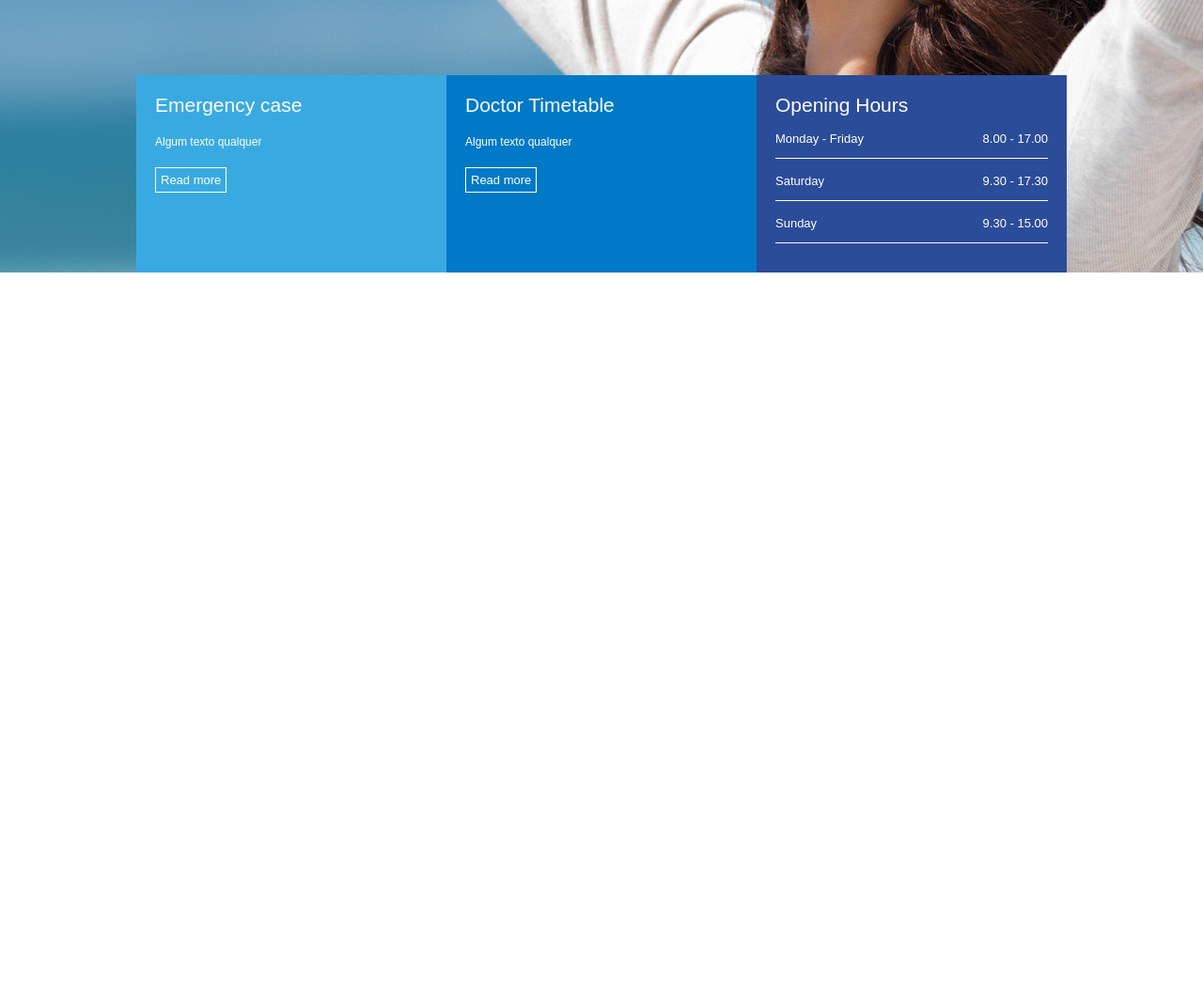
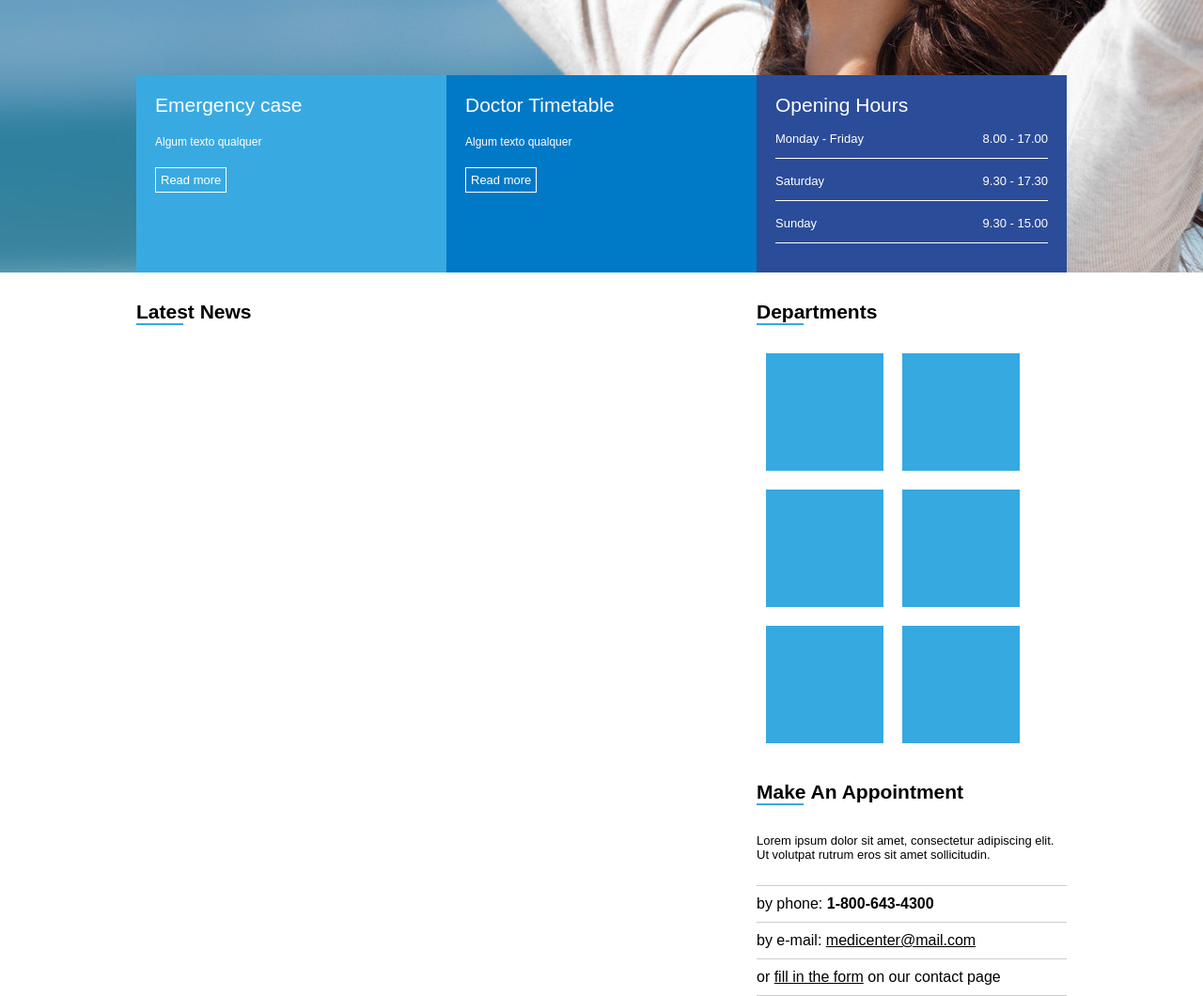
Before and after one commit to Wolaci/medicenterb7, a plain HTML site: page index.html in a window 1280 px wide. Shown: the part 500-1560 px from the top of the page at 94% size. Before the commit the page ends 800 px from the top, so only its background shows below. Drawn offline with Linux system fonts and the light colour scheme.

Commit message:
Tentando colocar informações laterais

```diff
--- a/assets/css/template.css
+++ b/assets/css/template.css
@@ -132,4 +132,69 @@ nav a:hover{
   text-shadow: 0px1px0px#555;
   margin-top: 3px;
   margin-bottom: 3px;
-  }
+}
+
+#geral{
+  display:flex;
+  justify-content: center;
+}
+
+#geral section{
+  flex:2;
+}
+
+#geral aside{
+  flex:1
+}
+
+.widget_title{
+  margin-top: 30px;
+  margin-bottom: 20px;
+}
+
+.widget_title_text{
+  color: #000000;
+  font-size: 21px;
+  font-weight: bold;
+}
+
+.widget_title_bar{
+  width: 50px;
+  height: 2px;
+  background-color: #36a9e1;
+}
+
+.widget_departments_body {
+  display: flex;
+  flex-wrap: wrap;
+}
+.widget_departments_body div {
+  width: 125px;
+  height: 125px;
+  background-color: #36a9e1;
+  margin: 10px;
+}
+
+
+.widget_appointment {
+  display: flex;
+  flex-direction: column;
+}
+.widget_appointment_text {
+  font-size: 13px;
+  padding-top: 10px;
+  padding-bottom: 25px;
+  border-bottom: 1px solid #ccc;
+}
+.widget_appointment address {
+  font-style: normal;
+}
+
+.widget_appointment_contact {
+  padding-top: 10px;
+  padding-bottom: 10px;
+  border-bottom: 1px solid #ccc;
+}
+.widget_appointment_contact a {
+  color: #000;
+}
--- a/index.html
+++ b/index.html
@@ -62,5 +62,57 @@
     </div>
   </div>
 </section>
+
+<section id="geral">
+  <div class="container">
+    <section>
+      <div class="widget">
+        <div class="widget_title">
+          <div class="widget_title_text">Latest News</div>
+          <div class="widget_title_bar"></div>
+        </div>
+        <div class="widget_body"></div>
+      </div>
+    </section>
+    <aside>
+      <div class="widget">
+        <div class="widget_title">
+          <div class="widget_title_text">Departments</div>
+          <div class="widget_title_bar"></div>
+        </div>
+        <div class="widget_departments_body">
+          <div></div>
+          <div></div>
+          <div></div>
+          <div></div>
+          <div></div>
+          <div></div>
+        </div>
+      </div>
+      <div class="widget">
+        <div class="widget_title">
+          <div class="widget_title_text">Make An Appointment</div>
+          <div class="widget_title_bar"></div>
+        </div>
+        <div class="widget_appointment">
+          <div class="widget_appointment_text">
+              Lorem ipsum dolor sit amet, consectetur adipiscing elit. Ut volutpat rutrum eros sit amet sollicitudin.
+          </div>
+          <address>
+              <div class="widget_appointment_contact">
+                  by phone: <strong>1-800-643-4300</strong>
+              </div>
+              <div class="widget_appointment_contact">
+                  by e-mail: <a href="#">medicenter@mail.com</a>
+              </div>
+              <div class="widget_appointment_contact">
+                  or <a href="#">fill in the form</a> on our contact page
+              </div>
+          </address>
+      </div>
+      </div>
+    </aside>
+  </div>
+</section>
 </body>
 </html>
```
